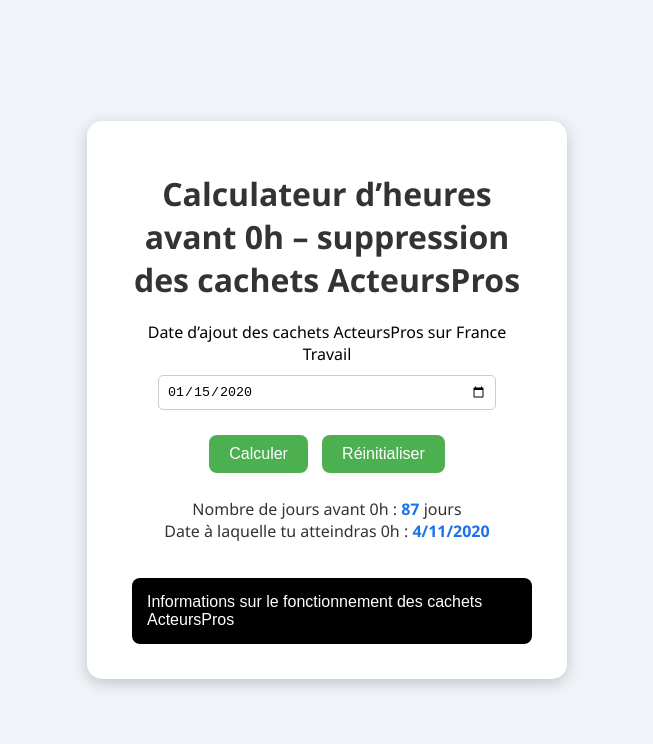
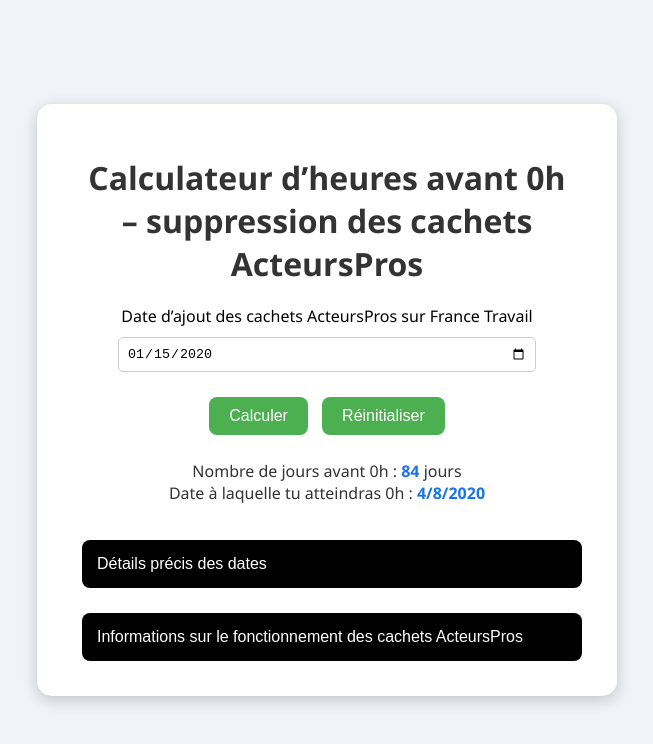
Before and after one commit to cipheralows-del/calculateurheures, a plain HTML site: page index.html in a window 1280 px wide. Both pictures are taken after typing "2020-01-15" into the empty fields and a click on the button "Calculer". Shown: the whole page, without its empty margins (313-966 px from the left). Drawn offline with Linux system fonts and the light colour scheme.

Commit message:
Update index.html

```diff
--- a/index.html
+++ b/index.html
@@ -5,7 +5,7 @@
 <title>Calculateur d'heures</title>
 <style>
     body { font-family: 'Segoe UI', Tahoma, Geneva, Verdana, sans-serif; background-color: #f0f4f8; display: flex; justify-content: center; align-items: center; height: 100vh; margin: 0; }
-    .container { background-color: #ffffff; padding: 30px 40px; border-radius: 15px; box-shadow: 0 4px 15px rgba(0,0,0,0.2); text-align: center; max-width: 400px; width: 90%; }
+    .container { background-color: #ffffff; padding: 30px 40px; border-radius: 15px; box-shadow: 0 4px 15px rgba(0,0,0,0.2); text-align: center; max-width: 500px; width: 95%; }
     h1 { color: #333333; margin-bottom: 20px; }
     input[type="date"] { padding: 8px; width: 80%; margin-top: 10px; margin-bottom: 20px; border-radius: 5px; border: 1px solid #ccc; }
     button { background-color: #4CAF50; color: white; padding: 10px 20px; border: none; border-radius: 8px; cursor: pointer; font-size: 16px; margin: 5px; }
@@ -30,15 +30,17 @@
     }
     .active, .accordion:hover { background-color: #222; } /* gris foncé au survol ou actif */
     .panel {
-        padding: 0 15px;
+        padding: 10px 15px;
         display: none;
         background-color: white;
-        overflow: hidden;
+        overflow: auto;
         text-align: left;
         margin-top: 5px;
         border-radius: 8px;
         border: 1px solid #ccc;
+        max-height: 300px; /* scroll si trop long */
     }
+    .dates-list { font-size: 14px; line-height: 1.6; }
 </style>
 </head>
 <body>
@@ -50,11 +52,17 @@
     <button onclick="reinitialiser()">Réinitialiser</button>
     <p id="resultat"></p>
 
-    <!-- Boîte déroulante -->
+    <!-- Nouveau menu déroulant -->
+    <button class="accordion">Détails précis des dates</button>
+    <div class="panel">
+        <div id="detailsDates" class="dates-list"></div>
+    </div>
+
+    <!-- Ancien menu déroulant -->
     <button class="accordion">Informations sur le fonctionnement des cachets ActeursPros</button>
     <div class="panel">
         <p>
-        Une fois que les cachets ActeursPros sont ajoutés dans France Travail, les heures correspondantes (338 heures) sont progressivement supprimées sur une période de 87 jours. La suppression se fait à raison d’un cachet tous les 3 jours, sachant qu’un cachet équivaut à 12 heures, soit 3 jours de cours chez ActeursPros. Cette opération est déclenchée parce que la date anniversaire a été atteinte, les heures concernées correspondant au 2ᵉ niveau (celles de l’année précédente). Le décompte commence dès l’ajout des heures ActeursPros dans France Travail, scène et image.
+        Une fois que les cachets ActeursPros sont ajoutés dans France Travail, les heures correspondantes (338 heures) sont progressivement supprimées sur une période de 87 jours. La suppression se fait à raison d’un cachet tous les 3 jours, sachant qu’un cachet équivaut à 12 heures, soit 3 jours de cours chez ActeursPros. Cette opération est déclenchée parce que la date anniversaire a été atteinte, les heures concernées correspondant au 2ᵉ niveau (celles de l’année précédente). Le décompte commence dès l’ajout des heures ActeursPros dans France Travail Scène et Image.
         </p>
     </div>
 </div>
@@ -62,8 +70,10 @@
 <script>
 function calculer() {
     const heuresInitiales = 338;
-    const perteParPeriode = 12;
+    const heuresParCachet = 12;
     const periodeJours = 3;
+    const totalCachets = Math.floor(heuresInitiales / heuresParCachet);
+    const joursTotaux = totalCachets * periodeJours;
 
     const dateDepartInput = document.getElementById('date_depart').value;
     if (!dateDepartInput) {
@@ -72,23 +82,41 @@ function calculer() {
     }
 
     const dateDepart = new Date(dateDepartInput);
-    const nombrePeriodes = Math.ceil(heuresInitiales / perteParPeriode);
-    const nombreJours = nombrePeriodes * periodeJours;
+    const dateFinale = new Date(dateDepart);
+    dateFinale.setDate(dateFinale.getDate() + joursTotaux);
 
-    const dateFinale = new Date(dateDepart);
-    dateFinale.setDate(dateFinale.getDate() + nombreJours);
+    // Affichage résultat principal
+    document.getElementById('resultat').innerHTML =
+        `Nombre de jours avant 0h : <b>${joursTotaux}</b> jours<br>
+         Date à laquelle tu atteindras 0h : <b>${dateFinale.toLocaleDateString()}</b>`;
 
-    document.getElementById('resultat').innerHTML =
-        `Nombre de jours avant 0h : <b>${nombreJours}</b> jours<br>
-         Date à laquelle tu atteindras 0h : <b>${dateFinale.toLocaleDateString()}</b>`;
+    // Génération du détail jour par jour
+    let details = "";
+    let cachetsRestants = totalCachets;
+    let heuresRestantes = heuresInitiales;
+
+    for (let i = 0; i <= joursTotaux; i++) {
+        const currentDate = new Date(dateDepart);
+        currentDate.setDate(currentDate.getDate() + i);
+
+        if (i !== 0 && i % periodeJours === 0 && cachetsRestants > 0) {
+            cachetsRestants -= 1;
+            heuresRestantes -= heuresParCachet;
+        }
+
+        details += `${currentDate.toLocaleDateString()} → ${cachetsRestants} cachets – ${heuresRestantes}h<br>`;
+    }
+
+    document.getElementById('detailsDates').innerHTML = details;
 }
 
 function reinitialiser() {
     document.getElementById('date_depart').value = "";
     document.getElementById('resultat').innerHTML = "";
+    document.getElementById('detailsDates').innerHTML = "";
 }
 
-// Script pour l'accordéon
+// Script pour les accordéons
 const acc = document.getElementsByClassName("accordion");
 for (let i = 0; i < acc.length; i++) {
     acc[i].addEventListener("click", function() {
```
